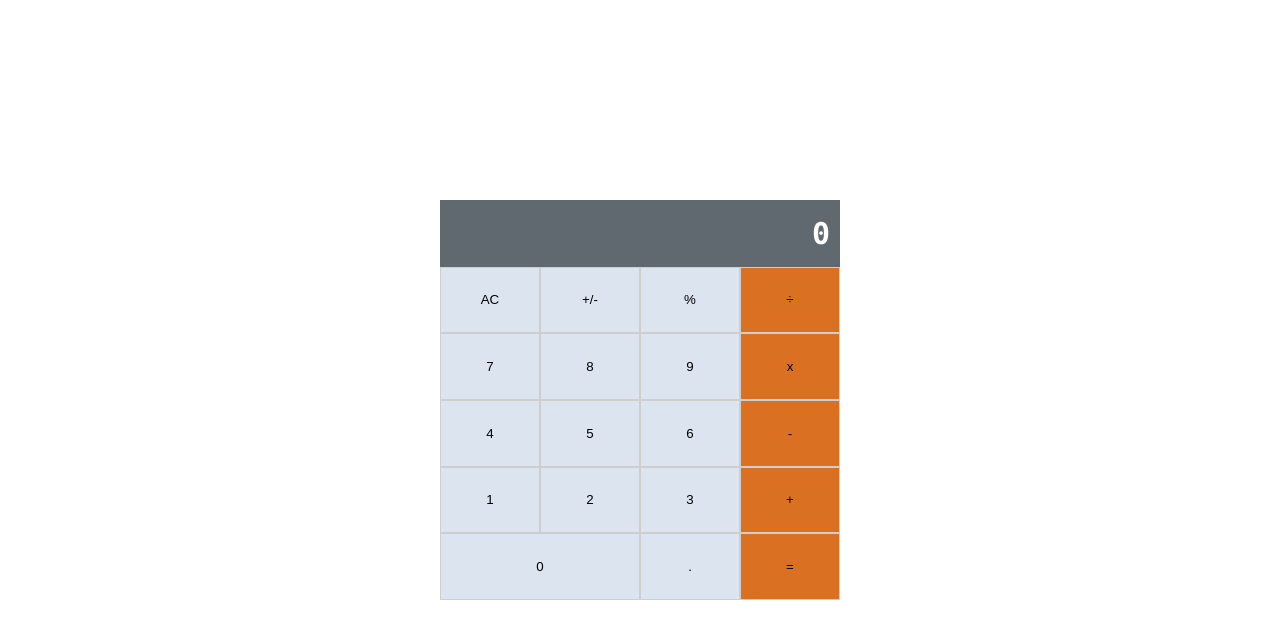
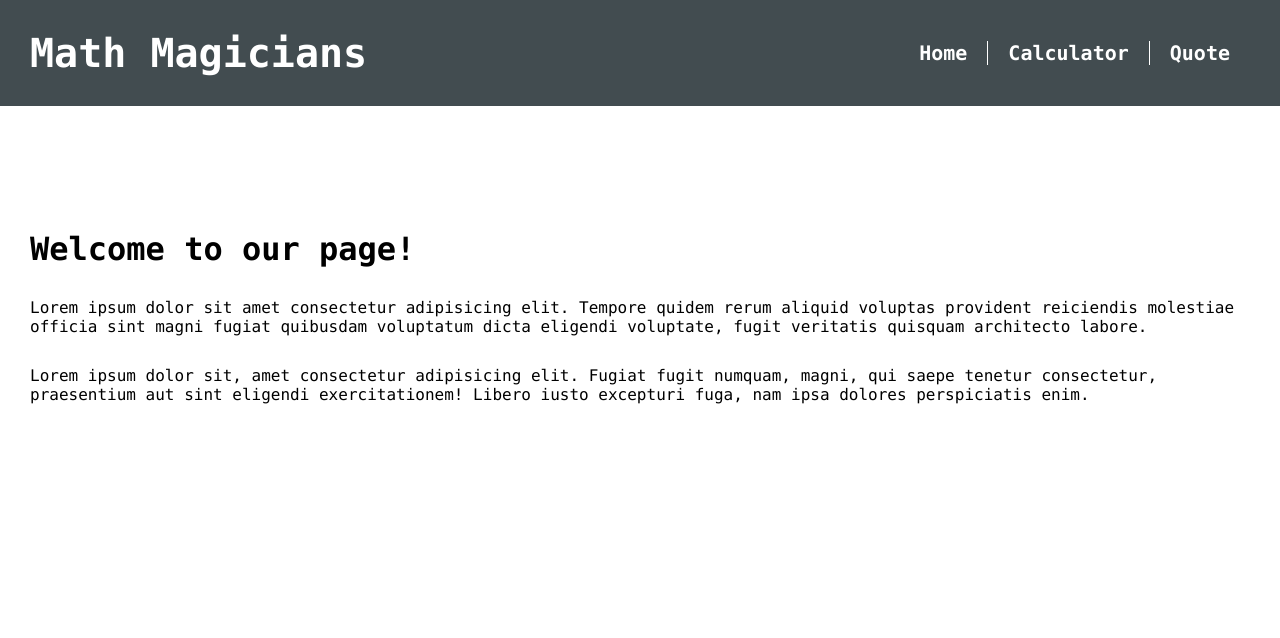
Before and after one commit to Hope1226/math-magicians-app, a React (Create React App) app: page / in a window 1280 px wide. Shown: the top 638 px of the page. Built offline with nearby package versions, Linux system fonts and the light colour scheme.

Commit message:
Add home quote page and router

```diff
--- a/package.json
+++ b/package.json
@@ -10,6 +10,7 @@
     "prop-types": "^15.7.2",
     "react": "^17.0.2",
     "react-dom": "^17.0.2",
+    "react-router-dom": "^6.0.2",
     "react-scripts": "4.0.3",
     "web-vitals": "^1.1.2"
   },
--- a/src/App.css
+++ b/src/App.css
@@ -1,10 +1,18 @@
 .App {
   height: 80%;
   max-height: 400px;
-  width: 80%;
-  max-width: 400px;
+  width: 100%;
+  max-width: 100%;
   display: grid;
   grid-template-columns: 1fr;
+  grid-template-rows: 1fr;
+  padding: 30px;
+}
+
+.calculatorContainer {
+  display: grid;
+  grid-template-columns: 1fr 400px;
+
 }
 
 .calculator {
--- a/src/App.js
+++ b/src/App.js
@@ -1,7 +1,11 @@
 import './App.css';
 import React, { useState } from 'react';
+import { BrowserRouter, Routes, Route } from 'react-router-dom';
 import Calculator from './components/Calculator';
 import calculate from './logic/calculate';
+import Home from './components/Home';
+import Quote from './components/Quote';
+import Nav from './components/Nav';
 
 function App() {
   const [state, setState] = useState({
@@ -19,9 +23,16 @@ function App() {
   }
 
   return (
-    <div className="App">
-      <Calculator output={output} handleEvent={handleEvent} />
-    </div>
+    <BrowserRouter>
+      <div className="App">
+        <Nav />
+        <Routes>
+          <Route path="/" element={<Home />} />
+          <Route path="/calculator" element={<Calculator output={output} handleEvent={handleEvent} />} />
+          <Route path="/quote" element={<Quote />} />
+        </Routes>
+      </div>
+    </BrowserRouter>
   );
 }
 
--- a/src/components/Calculator.js
+++ b/src/components/Calculator.js
@@ -4,6 +4,8 @@ import PropTypes from 'prop-types';
 function Calculator(props) {
   const { handleEvent, output } = props;
   return (
+    <div className="calculatorContainer">
+      <h1>Let&apos;s do some math</h1>
       <div className="calculator">
         <div className="display">{output}</div>
         <button type="button" className="buttons functions" onClick={handleEvent}>AC</button>
@@ -26,6 +28,7 @@ function Calculator(props) {
         <button type="button" className="buttons operands" onClick={handleEvent}>.</button>
         <button type="button" className="buttons operetors" onClick={handleEvent}>=</button>
       </div>
+    </div>
   );
 }
 
--- /dev/null
+++ b/src/components/Home.js
@@ -0,0 +1,22 @@
+import React from 'react';
+import './stylesheets/home.css';
+
+const Home = () => (
+  <div className="homeContainer">
+    <h1>Welcome to our page!</h1>
+    <p>
+      Lorem ipsum dolor sit amet consectetur adipisicing elit.
+      Tempore quidem rerum aliquid voluptas provident reiciendis
+      molestiae officia sint magni fugiat quibusdam voluptatum dicta
+      eligendi voluptate, fugit veritatis quisquam architecto labore.
+    </p>
+    <p>
+      Lorem ipsum dolor sit, amet consectetur adipisicing elit. Fugiat
+      fugit numquam, magni, qui saepe tenetur consectetur, praesentium
+      aut sint eligendi exercitationem! Libero iusto excepturi fuga,
+      nam ipsa dolores perspiciatis enim.
+    </p>
+  </div>
+);
+
+export default Home;
--- /dev/null
+++ b/src/components/Nav.js
@@ -0,0 +1,36 @@
+import React from 'react';
+import { Link } from 'react-router-dom';
+import './stylesheets/nav.css';
+
+const Nav = () => {
+  const linkStyle = {
+    color: 'white',
+    textDecoration: 'none',
+    fontWeight: 600,
+    fontSize: '20px',
+  };
+
+  const heroText = {
+    fontSize: '40px',
+    fontWeight: 900,
+  };
+
+  return (
+    <nav>
+      <h1 style={heroText}>Math Magicians</h1>
+      <ul>
+        <Link style={linkStyle} to="/">
+          <li>Home</li>
+        </Link>
+        <Link style={linkStyle} to="/calculator">
+          <li>Calculator</li>
+        </Link>
+        <Link style={linkStyle} to="/quote">
+          <li>Quote</li>
+        </Link>
+      </ul>
+    </nav>
+  );
+};
+
+export default Nav;
--- /dev/null
+++ b/src/components/Quote.js
@@ -0,0 +1,13 @@
+import React from 'react';
+import './stylesheets/quote.css';
+
+const Quote = () => (
+  <div className="quoteContainer">
+    <p>
+      Mathematics is not about numbers, equations, computations,
+      or  or algorithms: it is about understanding - William Poul Thurston
+    </p>
+  </div>
+);
+
+export default Quote;
--- /dev/null
+++ b/src/components/stylesheets/home.css
@@ -0,0 +1,5 @@
+.homeContainer {
+  display: flex;
+  flex-direction: column;
+  gap: 30px;
+}
--- /dev/null
+++ b/src/components/stylesheets/nav.css
@@ -0,0 +1,33 @@
+nav {
+  display: flex;
+  justify-content: space-between;
+  align-items: center;
+  position: absolute;
+  top: 0;
+  left: 0;
+  right: 0;
+  padding: 30px;
+  background: rgb(66, 76, 80);
+  color: white;
+}
+
+nav h1 {
+  flex: 3;
+}
+
+nav ul {
+  display: flex;
+  flex: 1;
+  justify-content: space-evenly;
+  align-items: center;
+  list-style: none;
+}
+
+nav ul > * {
+  border-right: 1px solid white;
+  padding: 0 20px;
+}
+
+nav ul > *:last-child {
+  border-right: none
+}
--- /dev/null
+++ b/src/components/stylesheets/quote.css
@@ -0,0 +1,13 @@
+.quoteContainer {
+  max-width: 100%;
+  height: 100%;
+  display: flex;
+  justify-content: center;
+  align-items: center;
+}
+
+.quoteContainer p {
+  max-width: 60%;
+  font-size: 20px;
+  font-weight: 700;
+}
```
Also changed, not shown: 1 other file (tests, documents, lock files or other folders). Lines whose indentation alone changed are shown as unchanged.
